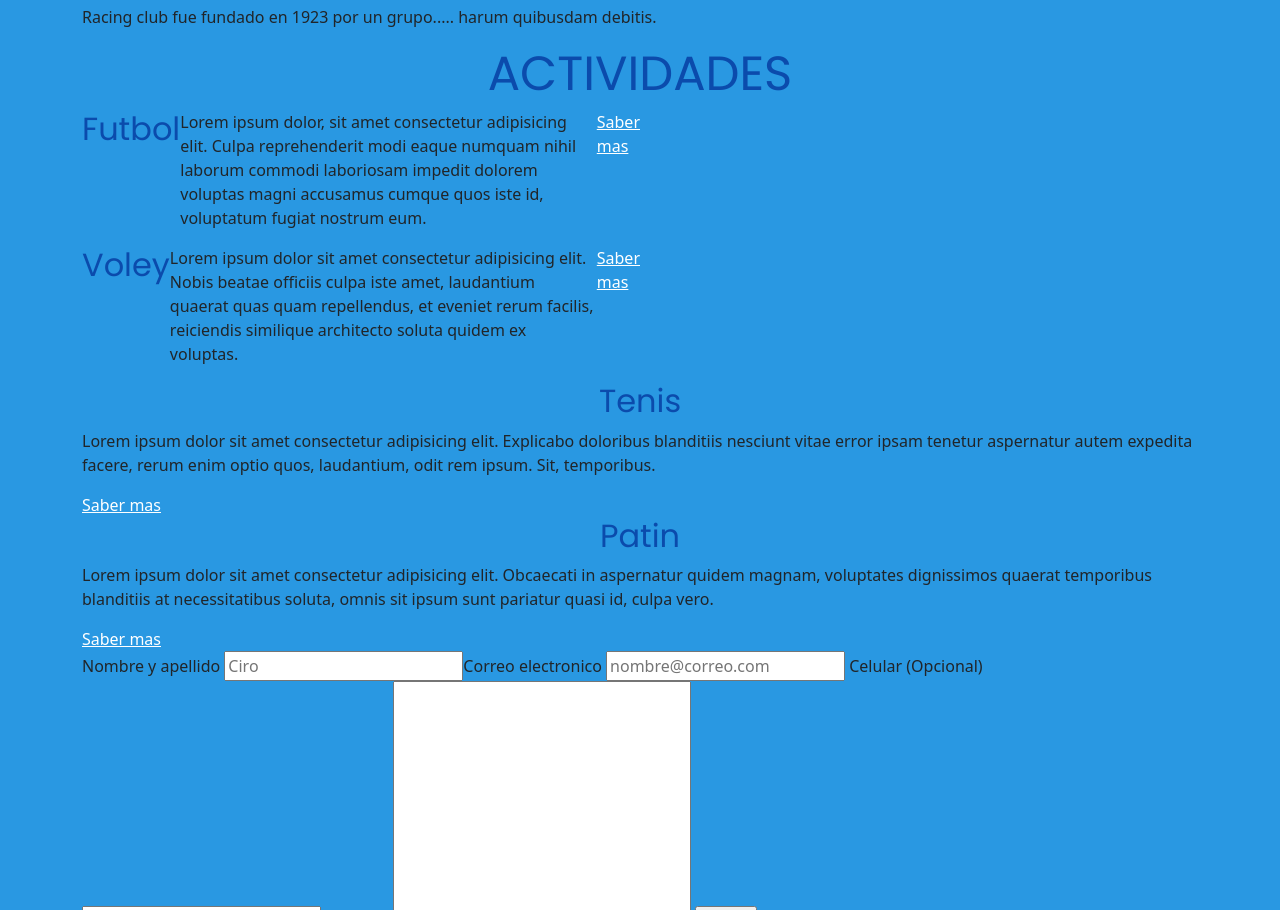
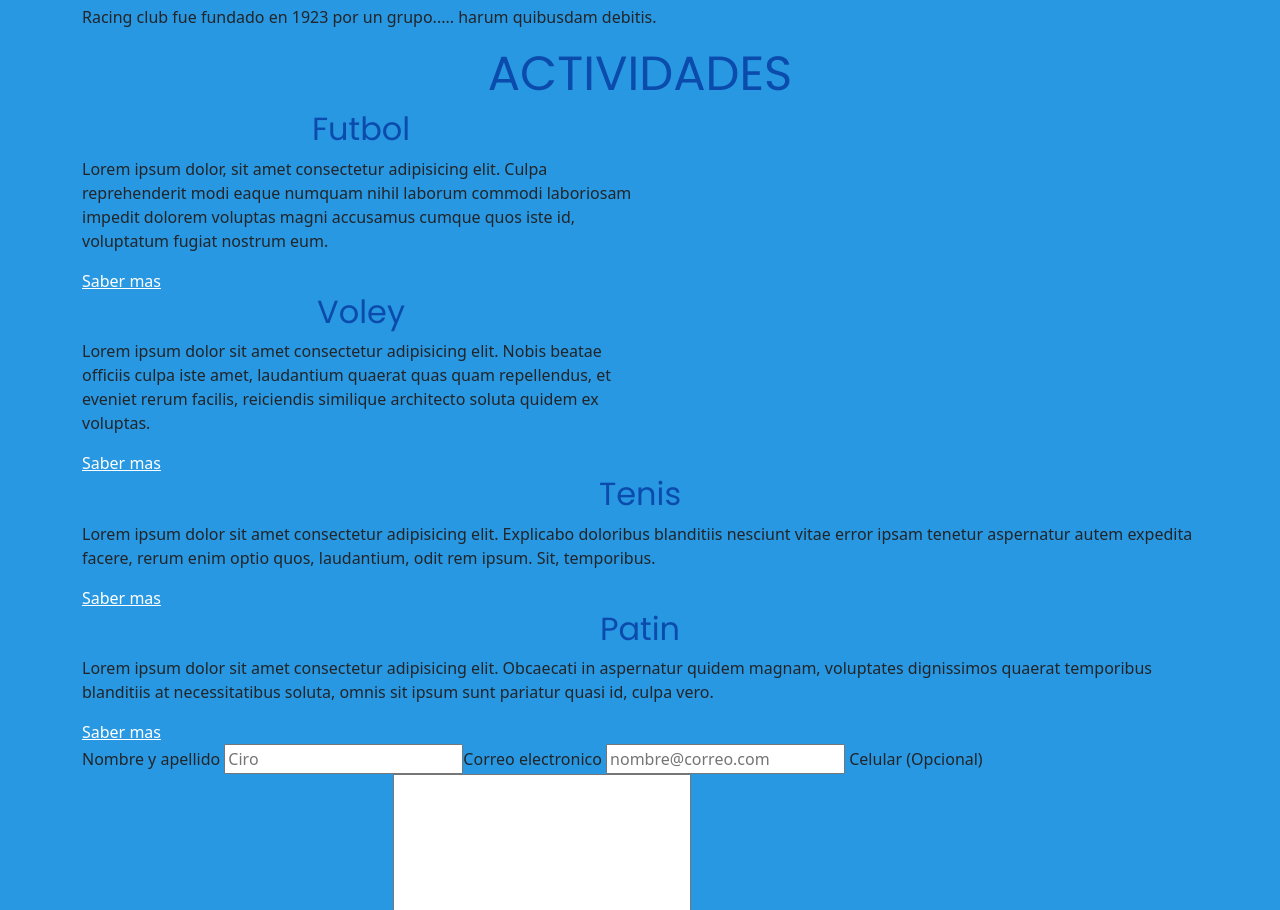
Before and after one commit to cirolopezz/racing, a plain HTML site: page index.html in a window 1280 px wide. Shown: the part 878-1788 px from the top of the page. Drawn offline with nearby package versions, Linux system fonts and the light colour scheme.

Commit message:
volviendo a primer repositorio

```diff
--- a/css/styles.css
+++ b/css/styles.css
@@ -69,10 +69,10 @@ header{
     margin-bottom: 2rem;
     text-align: center;
 }
-.actividades div{
+/* .actividades div{
     display: flex;
     flex-direction: row;
-    justify-content: flex-start;
+    justify-content: flex-start; */
 }
 .map-1 {
 	width: 288px;
```
